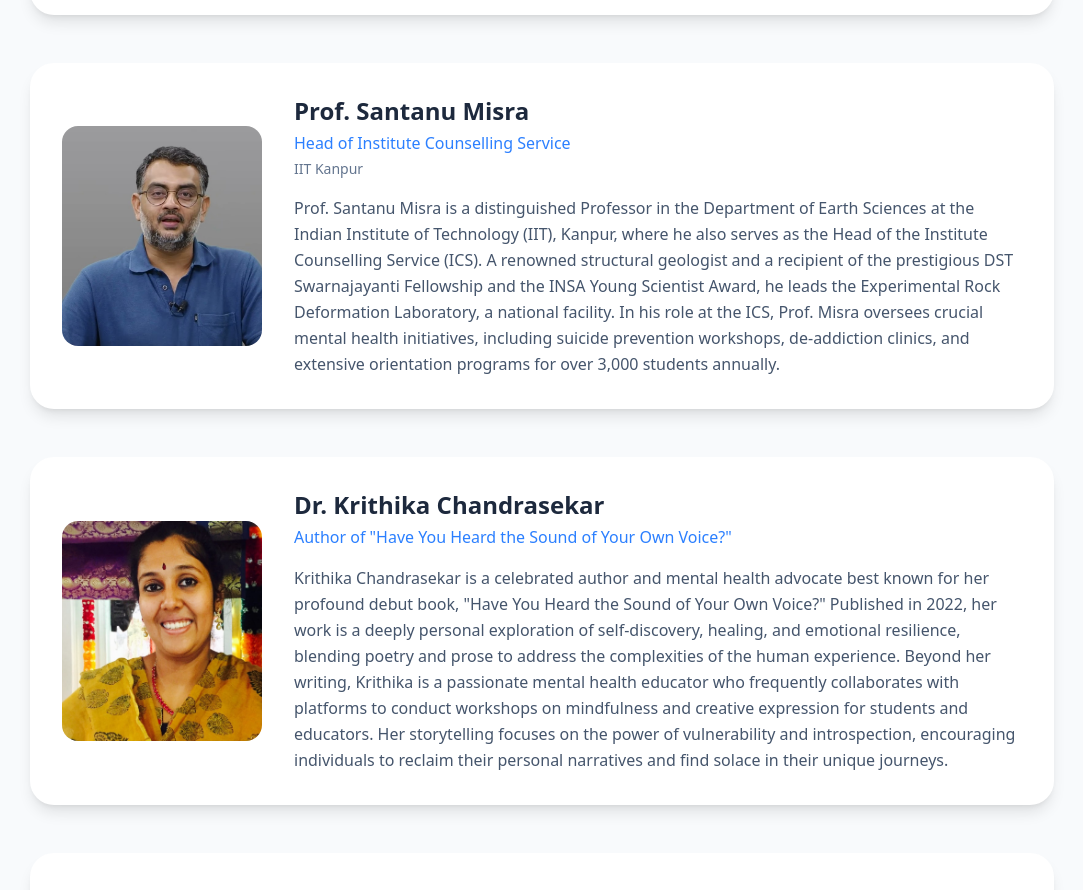
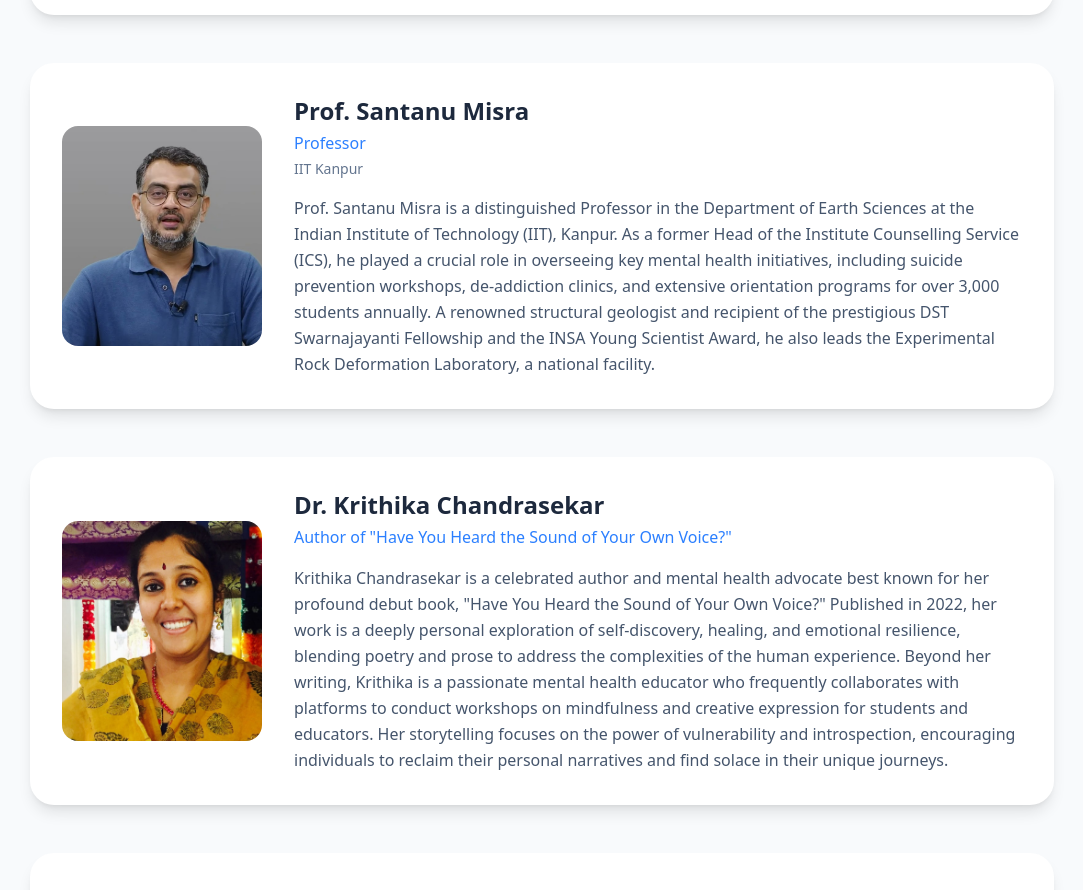
Before and after one commit to SuryanshDixit/scs-wellness-workshop-2026, a Next.js app: page /speakers in a window 1280 px wide. Shown: the part 2241-3131 px from the top of the page, without its empty margins (98-1181 px from the left). Built offline with nearby package versions, Linux system fonts and the light colour scheme; a web font is replaced by a local one.

Commit message:
Update page.js

```diff
--- a/src/app/speakers/page.js
+++ b/src/app/speakers/page.js
@@ -45,11 +45,11 @@ const speakers = [
   },
   {
     name: "Prof. Santanu Misra",
-    role: "Head of Institute Counselling Service",
+    role: "Professor",
     org: "IIT Kanpur",
     link: "https://home.iitk.ac.in/~smisra/",
     image: "/speakers/WhatsApp Image 2026-03-14 at 8.02.03 PM.jpeg",
-    desc: "Prof. Santanu Misra is a distinguished Professor in the Department of Earth Sciences at the Indian Institute of Technology (IIT), Kanpur, where he also serves as the Head of the Institute Counselling Service (ICS). A renowned structural geologist and a recipient of the prestigious DST Swarnajayanti Fellowship and the INSA Young Scientist Award, he leads the Experimental Rock Deformation Laboratory, a national facility. In his role at the ICS, Prof. Misra oversees crucial mental health initiatives, including suicide prevention workshops, de-addiction clinics, and extensive orientation programs for over 3,000 students annually.",
+    desc: "Prof. Santanu Misra is a distinguished Professor in the Department of Earth Sciences at the Indian Institute of Technology (IIT), Kanpur. As a former Head of the Institute Counselling Service (ICS), he played a crucial role in overseeing key mental health initiatives, including suicide prevention workshops, de-addiction clinics, and extensive orientation programs for over 3,000 students annually. A renowned structural geologist and recipient of the prestigious DST Swarnajayanti Fellowship and the INSA Young Scientist Award, he also leads the Experimental Rock Deformation Laboratory, a national facility.",
   },
   {
     name: "Dr. Krithika Chandrasekar",
```
